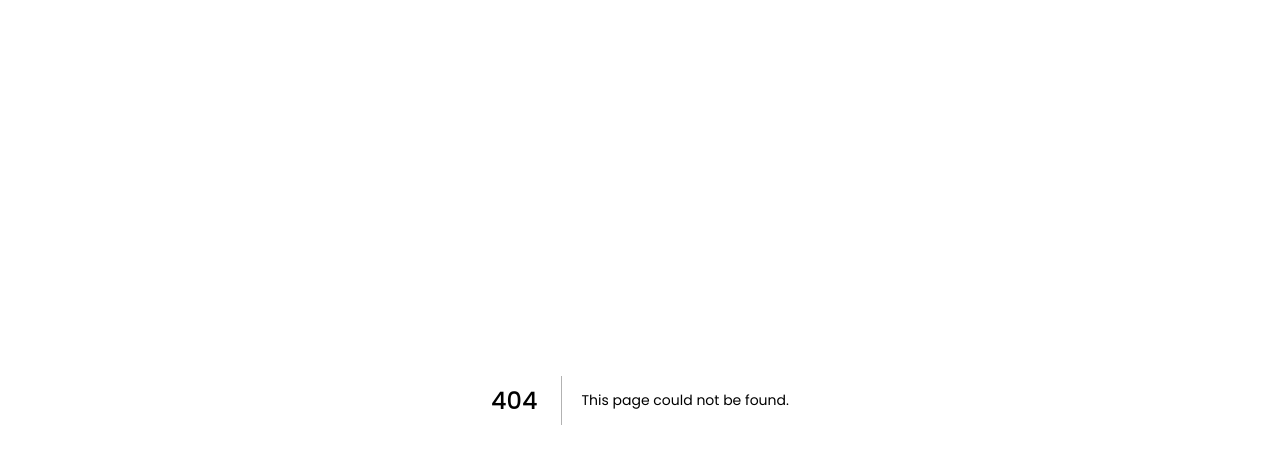
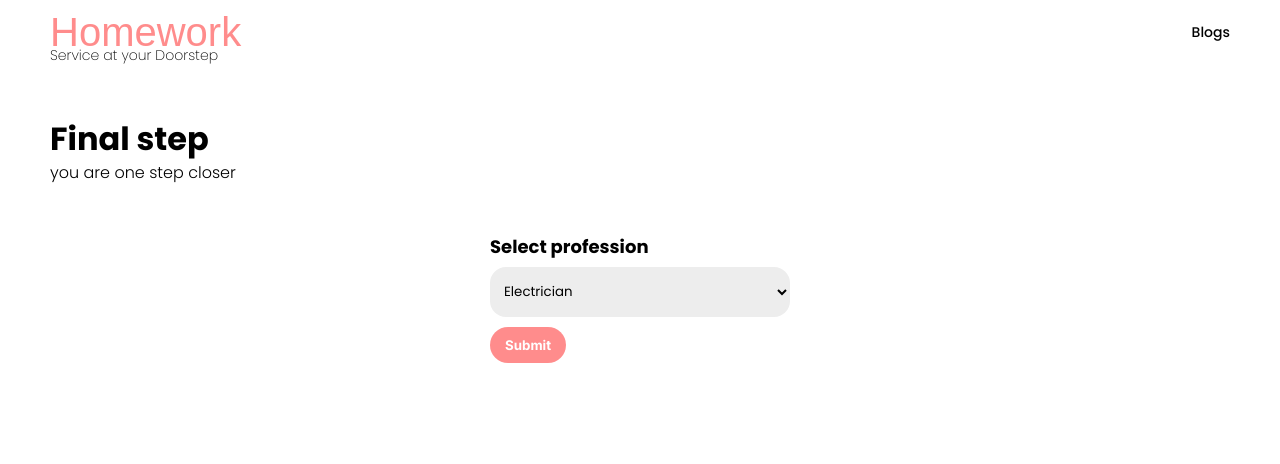
Before and after one commit to codepushed/hw_client, a Next.js app: page /professional/completedetails in a window 1280 px wide. Before the commit this address had no page. Shown: the top 464 px of the page. Built offline with nearby package versions, Linux system fonts and the light colour scheme; a web font is replaced by a local one.

Commit message:
choose prof

```diff
--- /dev/null
+++ b/pages/professional/completedetails.jsx
@@ -0,0 +1,29 @@
+import React from "react";
+
+import Header from "../../components/Header";
+
+const CompleteDetails = () => {
+  return (
+    <div className="professionalLoginContainer">
+      <Header />
+      <div className="professionalLogin">
+        <h1>Final step</h1>
+        <p>you are one step closer</p>
+        <div className="professionalLoginInput">
+          <div className="professionalLoginInputSection">
+            <h3>Select profession</h3>
+           <select className="professionSelector">
+            <option>Electrician</option>
+            <option>Salon expert</option>
+            <option>Plumber</option>
+            <option>Cleaning expert</option>
+           </select>
+            <button className="basicRoundedButton profOtpbtn">Submit</button>
+          </div>
+        </div>
+      </div>
+    </div>
+  );
+};
+
+export default CompleteDetails;
--- a/styles/scss/pages/_login.scss
+++ b/styles/scss/pages/_login.scss
@@ -129,7 +129,7 @@
 }
 
 .professionalLoginInputSection > h3 {
-  font-size: 15px;
+  font-size: 18px;
   margin-bottom: 7px;
 }
 
@@ -143,3 +143,13 @@
   font-weight: 300;
   line-height: 20px;
 }
+
+.professionSelector {
+  border: none;
+  border-radius: 16px;
+  background-color: #ededed;
+  outline: none;
+  width: 300px;
+  height: 50px;
+  padding-left: 10px;
+}
```
